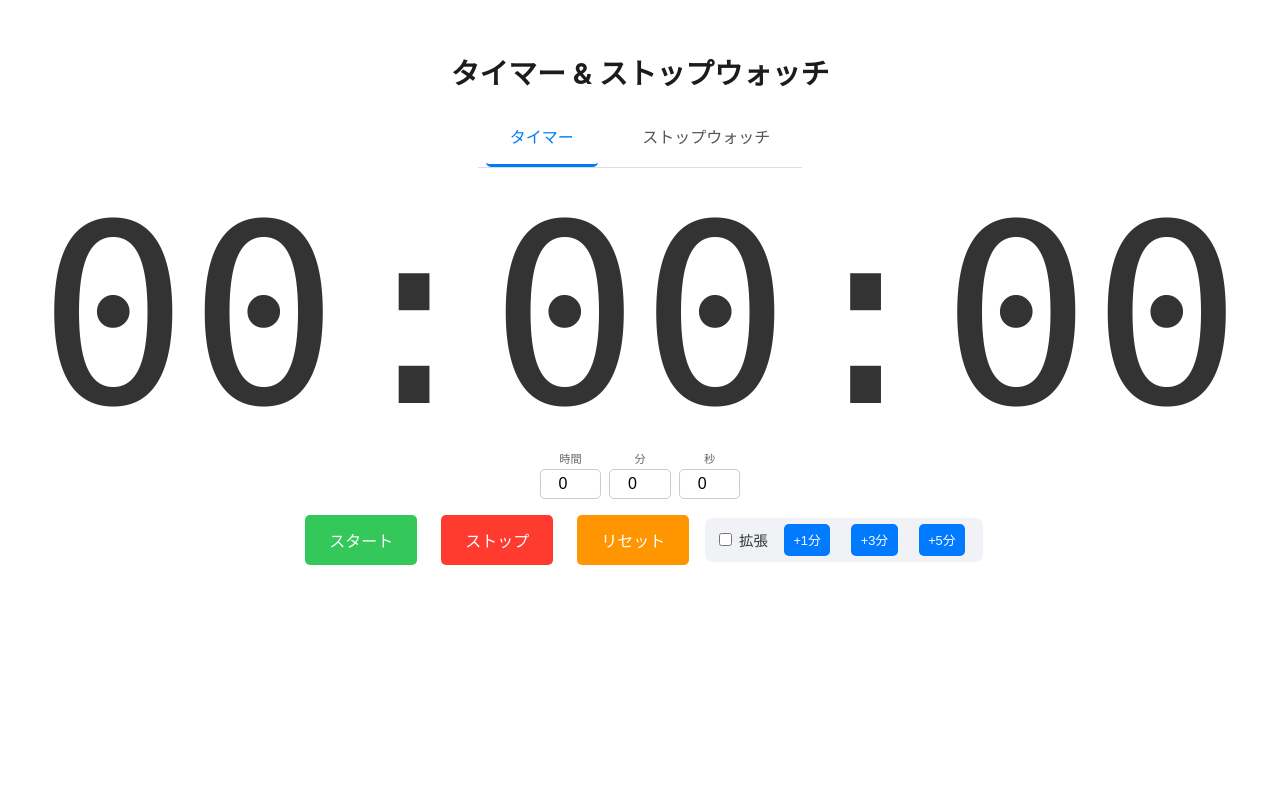
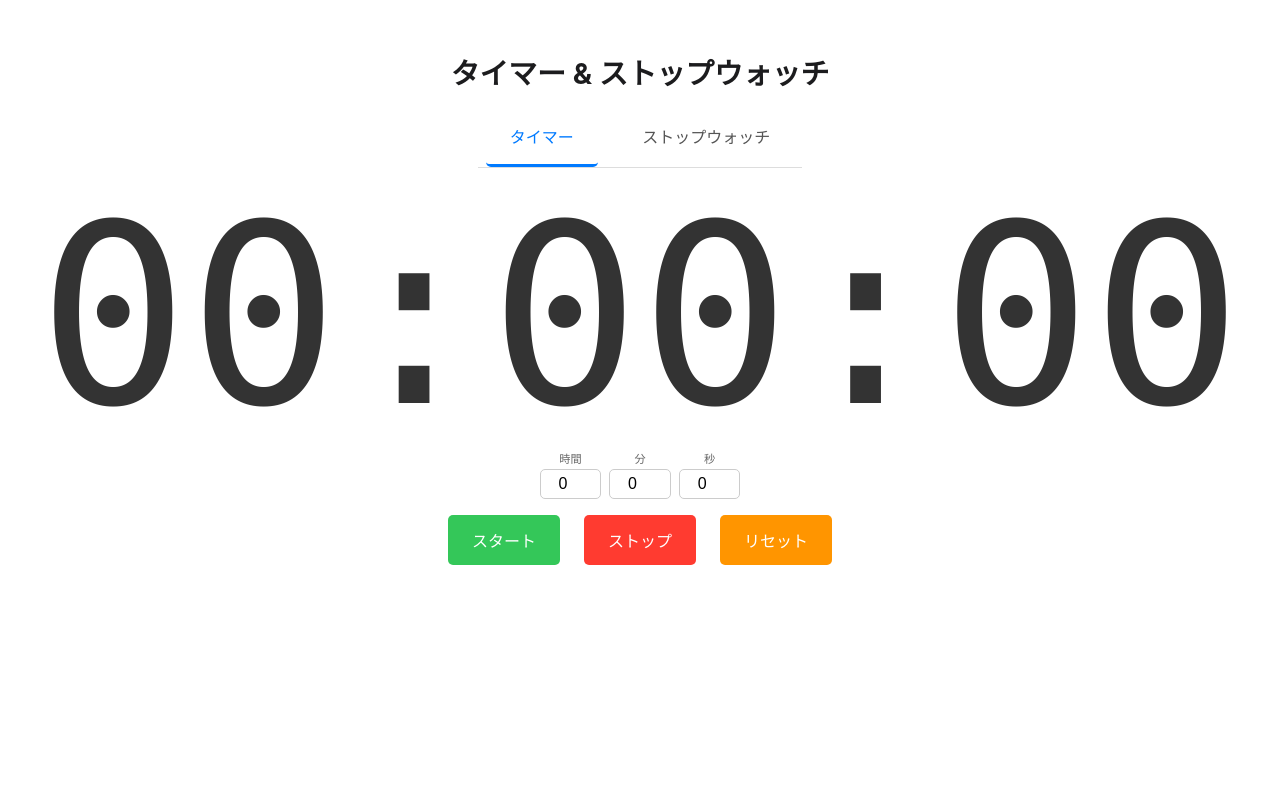
Before and after one commit to araihara/timer-clock, a Flask app: page / in a window 1280 px wide. Run offline with Flask 3, Linux system fonts and the light colour scheme.

Commit message:
refactor: Remove advanced mode and suppress pycache
Per user feedback, perform final cleanup:
- Remove the "Advanced Mode" feature entirely from the HTML, CSS, and JavaScript.
- Add PYTHONDONTWRITEBYTECODE=1 to docker-compose.yml to prevent the creation of __pycache__ directories.

```diff
--- a/docker-compose.yml
+++ b/docker-compose.yml
@@ -9,3 +9,4 @@ services:
     environment:
       - FLASK_APP=app.py
       - FLASK_ENV=development
+      - PYTHONDONTWRITEBYTECODE=1
--- a/static/css/style.css
+++ b/static/css/style.css
@@ -152,31 +152,7 @@ button:hover {
     color: white;
 }
 
-/* 拡張モード */
-.advanced-mode {
-    padding: 0.4rem 0.6rem;
-    border-radius: 8px;
-    background: #f0f2f5;
-    display: flex;
-    align-items: center;
-    gap: 0.5rem;
-}
-
-.advanced-mode label {
-    font-size: 0.9rem;
-}
-
-#advanced-buttons {
-    display: flex;
-    gap: 0.3rem;
-}
-
-#advanced-buttons button {
-    background-color: #007aff; /* Blue */
-    color: white;
-    padding: 0.4rem 0.6rem; /* Smaller padding */
-    font-size: 0.8rem;
-}
+/* 拡張モードのスタイルは削除されました */
 
 .hidden {
     display: none;
--- a/static/js/main.js
+++ b/static/js/main.js
@@ -29,12 +29,6 @@ document.addEventListener('DOMContentLoaded', () => {
     const startTimerBtn = document.getElementById('start-timer');
     const stopTimerBtn = document.getElementById('stop-timer');
     const resetTimerBtn = document.getElementById('reset-timer');
-
-    const advancedToggle = document.getElementById('advanced-toggle');
-    const advancedButtons = document.getElementById('advanced-buttons');
-    const add1MinBtn = document.getElementById('add-1-min');
-    const add3MinBtn = document.getElementById('add-3-min');
-    const add5MinBtn = document.getElementById('add-5-min');
 
     let timerInterval = null;
     let totalSeconds = 0;
@@ -82,23 +76,9 @@ document.addEventListener('DOMContentLoaded', () => {
         updateTimerDisplay();
     }
 
-    function addTime(minutes) {
-        let currentMinutes = parseInt(minutesInput.value);
-        currentMinutes += minutes;
-        minutesInput.value = Math.min(59, currentMinutes); // 分の上限を59とする
-    }
-
     startTimerBtn.addEventListener('click', startTimer);
     stopTimerBtn.addEventListener('click', stopTimer);
     resetTimerBtn.addEventListener('click', resetTimer);
-
-    advancedToggle.addEventListener('change', () => {
-        advancedButtons.classList.toggle('hidden', !advancedToggle.checked);
-    });
-
-    add1MinBtn.addEventListener('click', () => addTime(1));
-    add3MinBtn.addEventListener('click', () => addTime(3));
-    add5MinBtn.addEventListener('click', () => addTime(5));
 
     // 入力値が変更されたらディスプレイにも反映させる（任意）
     [hoursInput, minutesInput, secondsInput].forEach(input => {
--- a/templates/index.html
+++ b/templates/index.html
@@ -40,17 +40,6 @@
                 <button id="start-timer">スタート</button>
                 <button id="stop-timer">ストップ</button>
                 <button id="reset-timer">リセット</button>
-                <div class="advanced-mode">
-                    <label>
-                        <input type="checkbox" id="advanced-toggle">
-                        拡張
-                    </label>
-                    <div id="advanced-buttons" class="hidden">
-                        <button id="add-1-min">+1分</button>
-                        <button id="add-3-min">+3分</button>
-                        <button id="add-5-min">+5分</button>
-                    </div>
-                </div>
             </div>
         </div>
 
```
